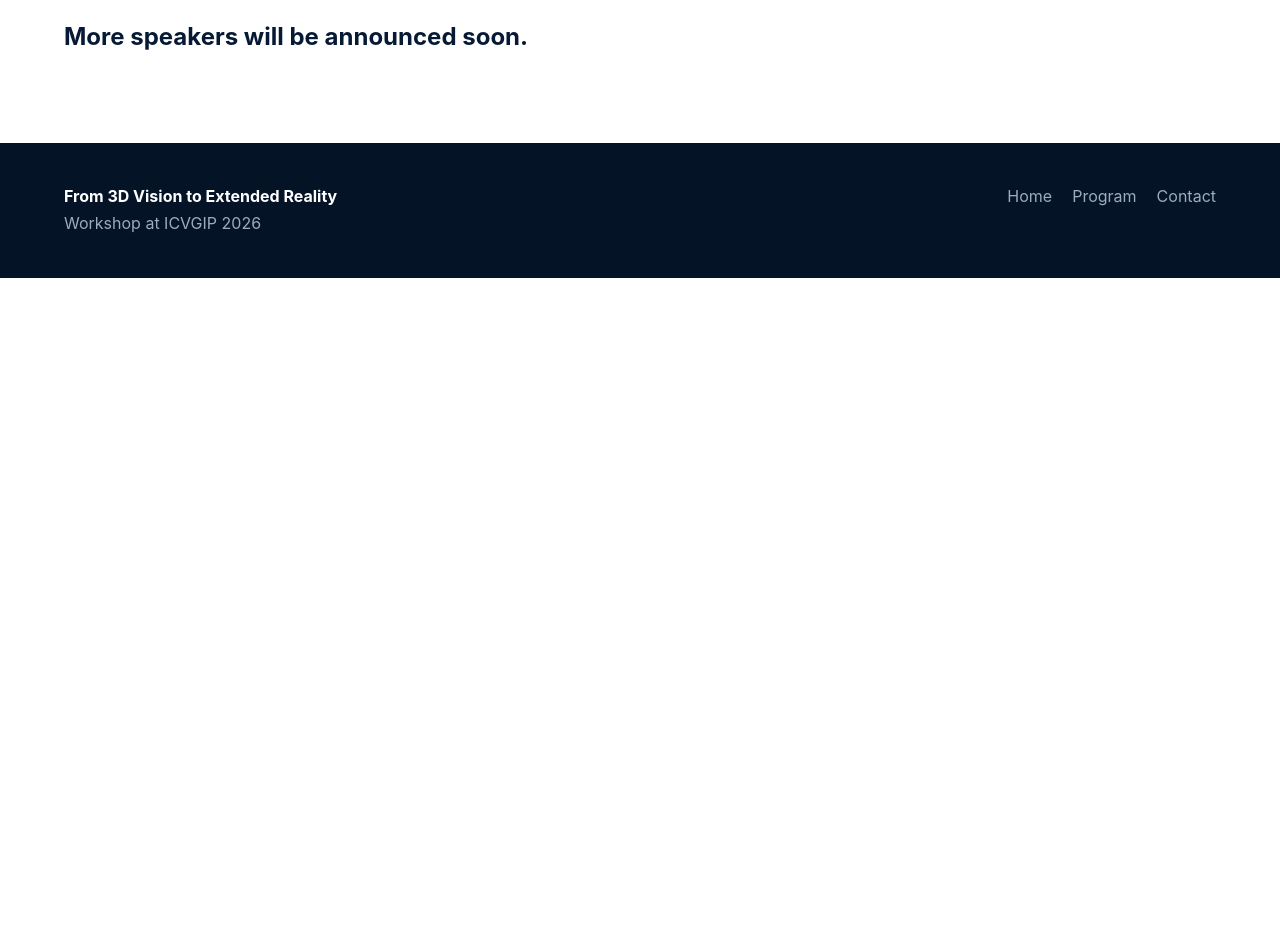
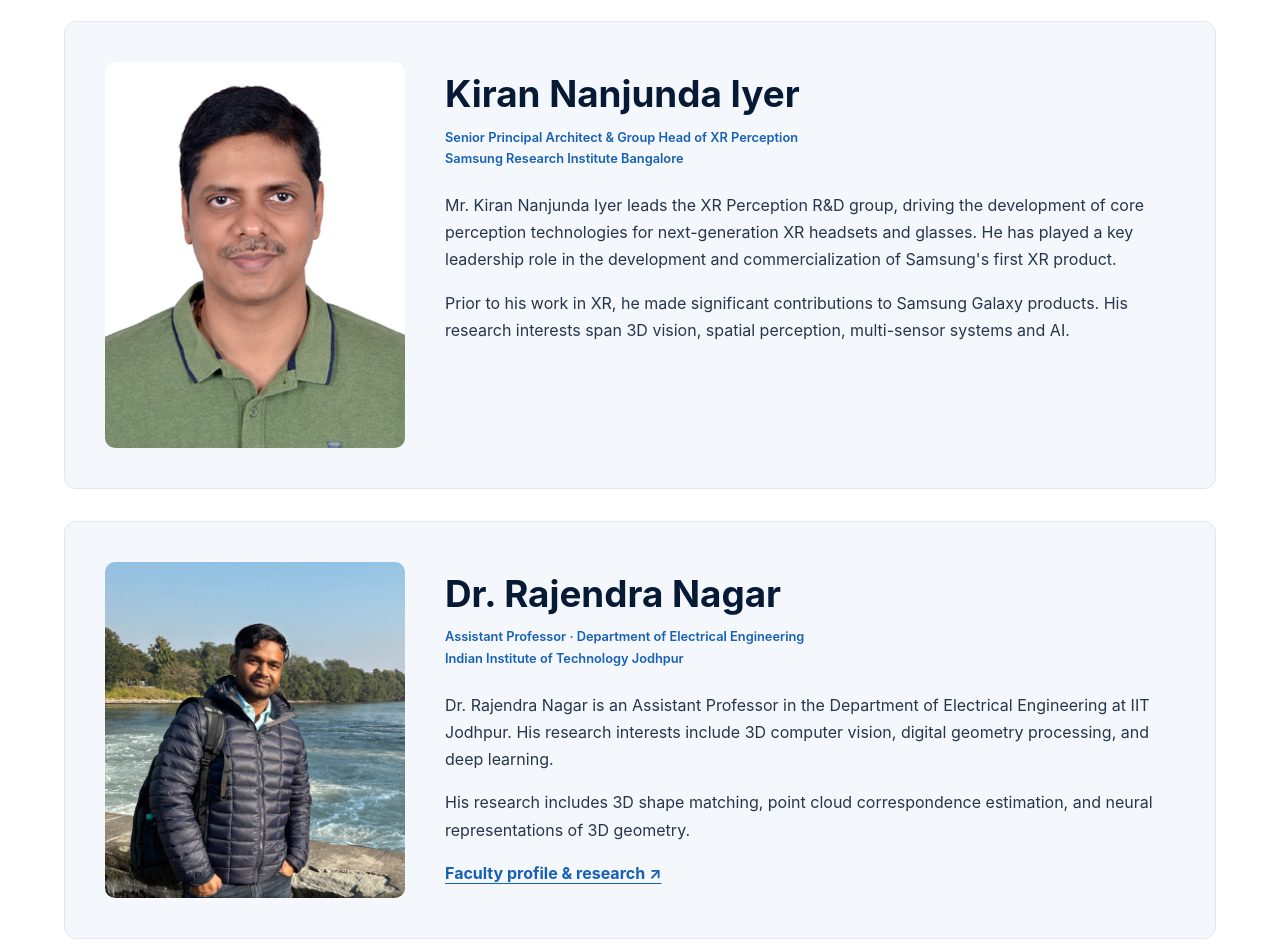
Before and after one commit to 3dv2xr/icvgip-workshop, a plain HTML site: page speakers.html in a window 1280 px wide. Shown: the part 920-1872 px from the top of the page. Before the commit the page ends 1198 px from the top, so only its background shows below. Drawn offline with Linux system fonts and the light colour scheme.

Commit message:
update speaker

```diff
--- a/speakers.html
+++ b/speakers.html
@@ -88,8 +88,33 @@
      <div class="keynote-content">
       <h2 id="avinash-sharma">Prof. Avinash Sharma</h2>
       <p class="affiliation">Associate Professor · Department of Computer Science &amp; Engineering<br>Indian Institute of Technology Bombay</p>
-      <p>Prof. Avinash Sharma heads 3DVisLab at IIT Bombay. His research spans 3D computer vision, AR/VR, and computer graphics, including human and garment modeling, face and hand modeling, and point cloud analysis for autonomous navigation.</p>
+      <p>Prof. Avinash Sharma heads 3DVisLab at IIT Bombay. His research spans 3D computer vision, AR/VR, and computer graphics, including human and garment modeling, face and hand modeling, and point cloud analysis for autonomous navigation. </p> <!--He has received faculty research awards from Google and Stability AI, and his group has won the Qualcomm Innovation Fellowship three times.-->
       <a class="keynote-profile" href="https://3dcomputervision.github.io/components/profile/avinash.html" target="_blank" rel="noopener noreferrer">Faculty profile &amp; research ↗</a>
+     </div>
+    </article>
+    <article class="keynote-card" aria-labelledby="kiran-nanjunda-iyer" style="margin-top: 32px;">
+     <div class="keynote-photo">
+      <img src="assets/images/speakers/kiran-nanjunda-iyer.jpg" alt="Kiran Nanjunda Iyer" width="413" height="531" loading="lazy">
+     </div>
+     <div class="keynote-content">
+      <h2 id="Mr. kiran-nanjunda-iyer">Kiran Nanjunda Iyer</h2>
+      <p class="affiliation">Senior Principal Architect &amp; Group Head of XR Perception<br>Samsung Research Institute Bangalore</p>
+      <!--<p>Kiran Nanjunda Iyer is a Senior Principal Architect and Group Head of XR Perception at Samsung Research Institute Bangalore, with over 25 years of experience in technology development and R&amp;D leadership, including the last five years focused on 3D vision and XR. His expertise spans artificial intelligence, multimedia signal processing and embedded systems.</p>-->
+      <p>Mr. Kiran Nanjunda Iyer leads the XR Perception R&amp;D group, driving the development of core perception technologies for next-generation XR headsets and glasses. He has played a key leadership role in the development and commercialization of Samsung's first XR product.</p>
+      <p>Prior to his work in XR, he made significant contributions to Samsung Galaxy products. His research interests span 3D vision, spatial perception, multi-sensor systems and AI.
+      <!--<p>He has authored or co-authored several peer-reviewed research publications in leading conferences, including CVPR, ICASSP and ICIP, and holds multiple patents and patent applications across AI, computer vision, imaging and XR.</p>-->
+     </div>
+    </article>
+    <article class="keynote-card" aria-labelledby="rajendra-nagar" style="margin-top: 32px;">
+     <div class="keynote-photo">
+      <img src="assets/images/speakers/rajendra-nagar.jpg" alt="Dr. Rajendra Nagar" width="620" height="695" loading="lazy">
+     </div>
+     <div class="keynote-content">
+      <h2 id="rajendra-nagar">Dr. Rajendra Nagar</h2>
+      <p class="affiliation">Assistant Professor · Department of Electrical Engineering<br>Indian Institute of Technology Jodhpur</p>
+      <p>Dr. Rajendra Nagar is an Assistant Professor in the Department of Electrical Engineering at IIT Jodhpur. His research interests include 3D computer vision, digital geometry processing, and deep learning.</p>
+      <p>His research includes 3D shape matching, point cloud correspondence estimation, and neural representations of 3D geometry.</p>
+      <a class="keynote-profile" href="https://home.iitj.ac.in/~rn/index.html" target="_blank" rel="noopener noreferrer">Faculty profile &amp; research ↗</a>
      </div>
     </article>
     <p style="margin-top: 28px; color: var(--navy); font-size: clamp(1.2rem, 2.5vw, 1.5rem); font-weight: 700;">More speakers will be announced soon.</p>
```
Also changed, not shown: assets/images/speakers/kiran-nanjunda-iyer.jpg (added), assets/images/speakers/rajendra-nagar.jpg (added).
